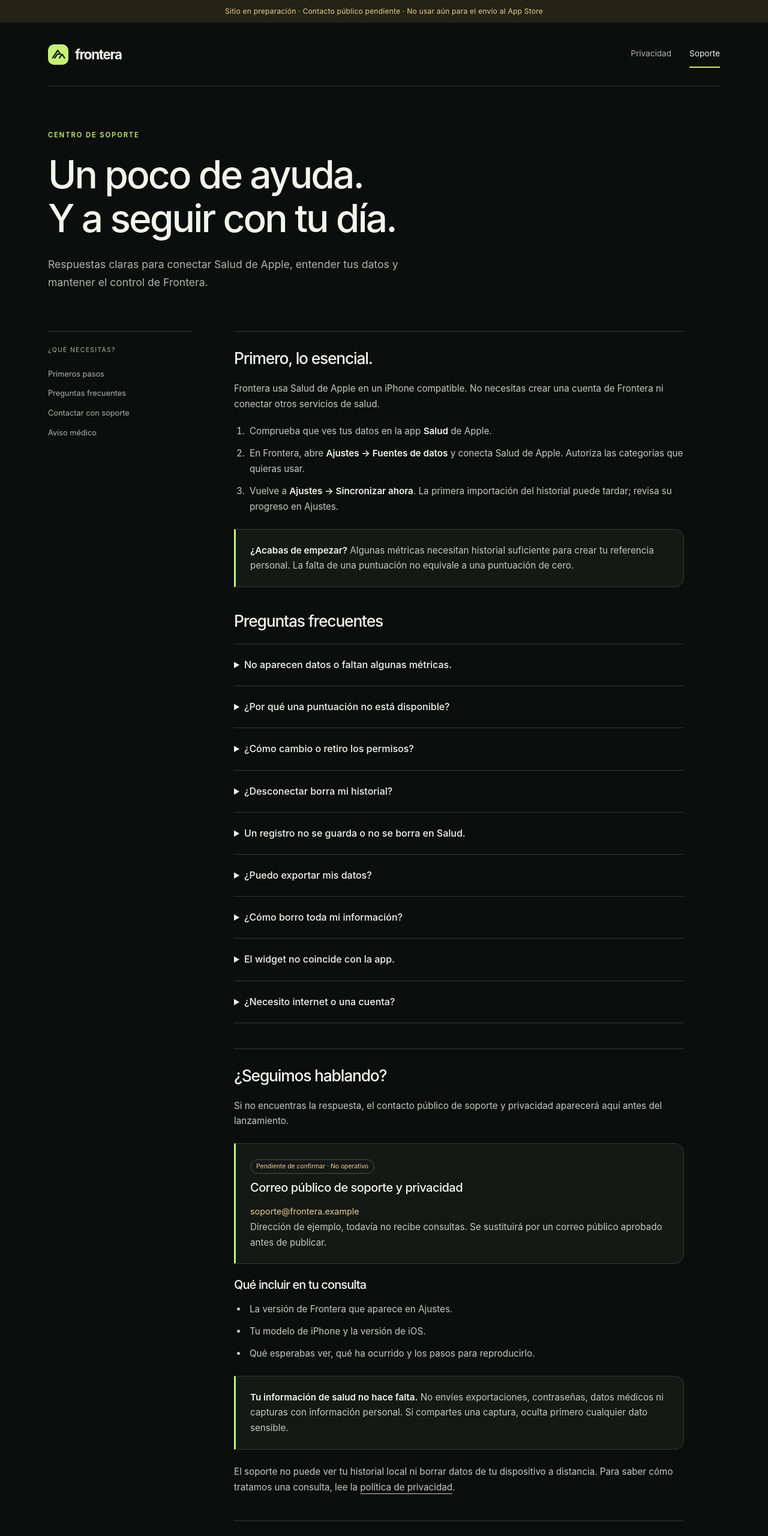
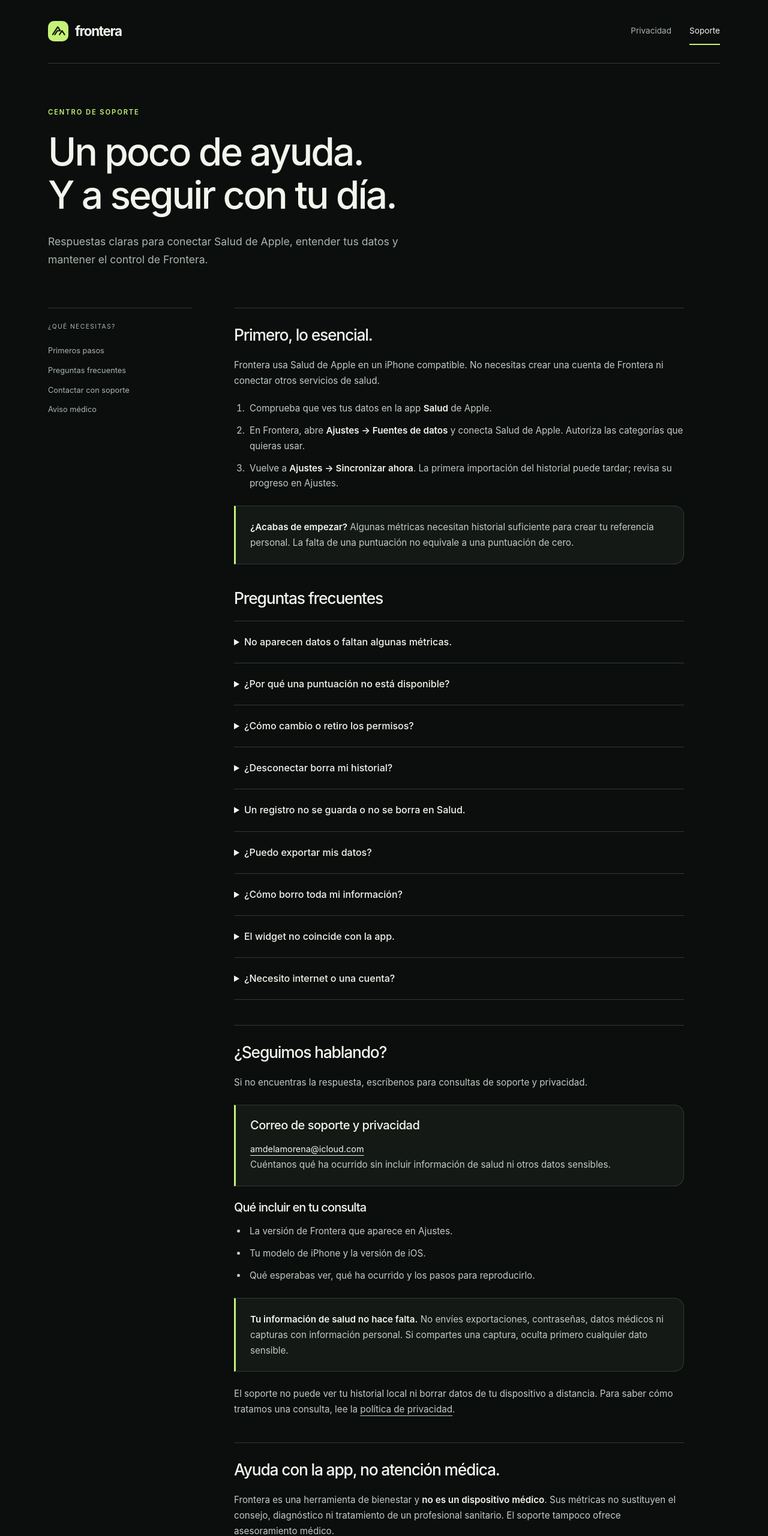
Before and after one commit to AlexProGraphics/frontera-web, a plain HTML site: page website/support/index.html in a window 1280 px wide. Shown: the top 2561 px of the page at 60% size. Drawn offline with Linux system fonts and the light colour scheme.

Commit message:
Publish approved public support email and remove preparation notices
Co-Authored-By: Alejandro Muñoz <amdelamorena@gmail.com>

```diff
--- a/website/assets/styles.css
+++ b/website/assets/styles.css
@@ -22,7 +22,6 @@ a:focus-visible, summary:focus-visible { outline: 3px solid var(--accent); outli
 .wrap { width: min(1120px, calc(100% - 64px)); margin-inline: auto; }
 .skip { position: absolute; top: -100px; left: 24px; z-index: 5; padding: 10px 20px; background: var(--accent); color: var(--canvas); }
 .skip:focus { top: 12px; }
-.review-banner { margin: 0; padding: 9px 24px; text-align: center; background: #252315; color: var(--warning); font-size: .75rem; letter-spacing: .02em; }
 .site-header { display: flex; align-items: center; justify-content: space-between; gap: 24px; min-height: 106px; border-bottom: 1px solid var(--line); }
 .brand { display: inline-flex; align-items: center; gap: 11px; font-size: 1.4rem; font-weight: 650; letter-spacing: -.06em; text-decoration: none; }
 .brand img { width: 34px; height: 34px; }
@@ -85,8 +84,7 @@ p { margin-bottom: 20px; }
 .callout { background: var(--surface); border: 1px solid var(--line); border-left: 3px solid var(--accent); border-radius: 0 16px 16px 0; padding: 22px 24px; margin-block: 24px; }
 .callout p:last-child { margin: 0; }
 .callout h3 { letter-spacing: -.025em; }
-.placeholder { display: inline-block; color: var(--warning); overflow-wrap: anywhere; font-size: .9rem; }
-.tag { display: inline-block; border: 1px solid #5a5034; border-radius: 100px; padding: 2px 9px; color: var(--warning); font-size: .65rem; margin-bottom: 12px; }
+.contact-email { display: inline-block; overflow-wrap: anywhere; font-size: .9rem; }
 .faq { border-bottom: 1px solid var(--line); }
 details { border-top: 1px solid var(--line); padding-block: 21px; }
 summary { cursor: pointer; font-size: 1rem; font-weight: 500; padding-right: 12px; }
@@ -102,7 +100,6 @@ details p, details ol { margin-top: 18px; margin-bottom: 0; }
 }
 @media (max-width: 600px) {
   .wrap { width: calc(100% - 40px); }
-  .review-banner { padding-inline: 18px; font-size: .65rem; }
   .site-header { min-height: 90px; gap: 16px; }
   .brand { font-size: 1.2rem; gap: 8px; }
   .brand img { width: 29px; height: 29px; }
--- a/website/support/index.html
+++ b/website/support/index.html
@@ -11,7 +11,6 @@
 </head>
 <body>
   <a class="skip" href="#contenido">Saltar al contenido</a>
-  <p class="review-banner" data-release-blocker>Sitio en preparación · Contacto público pendiente · No usar aún para el envío al App Store</p>
   <header class="site-header wrap"><a class="brand" href="../" aria-label="Frontera, inicio"><img src="../assets/frontera.svg" alt="" width="34" height="34">frontera</a><nav aria-label="Principal"><a href="../privacy/">Privacidad</a><a href="./" aria-current="page">Soporte</a></nav></header>
   <main id="contenido" class="wrap">
     <div class="page-intro"><p class="eyebrow">Centro de soporte</p><h1>Un poco de ayuda.<br>Y a seguir con tu día.</h1><p class="lede">Respuestas claras para conectar Salud de Apple, entender tus datos y mantener el control de Frontera.</p></div>
@@ -30,7 +29,7 @@
           <details><summary>El widget no coincide con la app.</summary><p>Abre Frontera, sincroniza y dale tiempo al sistema para actualizar el widget. El widget muestra un resumen local que puede estar desactualizado; iOS decide cuándo refrescarlo. Comprueba también que has permitido las categorías necesarias en Salud.</p></details>
           <details><summary>¿Necesito internet o una cuenta?</summary><p>No necesitas una cuenta de Frontera. El análisis y la consulta del historial guardado se realizan en el dispositivo. La llegada de nuevos datos a Salud puede depender de la sincronización de tus dispositivos y de la configuración de Apple. El sitio de soporte y el envío de un correo sí requieren conexión.</p></details>
         </section>
-        <section id="contacto"><h2>¿Seguimos hablando?</h2><p>Si no encuentras la respuesta, el contacto público de soporte y privacidad aparecerá aquí antes del lanzamiento.</p><div class="callout"><span class="tag">Pendiente de confirmar · No operativo</span><h3>Correo público de soporte y privacidad</h3><span class="placeholder">soporte@frontera.example</span><p>Dirección de ejemplo, todavía no recibe consultas. Se sustituirá por un correo público aprobado antes de publicar.</p></div><h3>Qué incluir en tu consulta</h3><ul><li>La versión de Frontera que aparece en Ajustes.</li><li>Tu modelo de iPhone y la versión de iOS.</li><li>Qué esperabas ver, qué ha ocurrido y los pasos para reproducirlo.</li></ul><div class="callout"><p><strong>Tu información de salud no hace falta.</strong> No envíes exportaciones, contraseñas, datos médicos ni capturas con información personal. Si compartes una captura, oculta primero cualquier dato sensible.</p></div><p>El soporte no puede ver tu historial local ni borrar datos de tu dispositivo a distancia. Para saber cómo tratamos una consulta, lee la <a href="../privacy/#compartir">política de privacidad</a>.</p></section>
+        <section id="contacto"><h2>¿Seguimos hablando?</h2><p>Si no encuentras la respuesta, escríbenos para consultas de soporte y privacidad.</p><div class="callout"><h3>Correo de soporte y privacidad</h3><a class="contact-email" href="mailto:amdelamorena@icloud.com">amdelamorena@icloud.com</a><p>Cuéntanos qué ha ocurrido sin incluir información de salud ni otros datos sensibles.</p></div><h3>Qué incluir en tu consulta</h3><ul><li>La versión de Frontera que aparece en Ajustes.</li><li>Tu modelo de iPhone y la versión de iOS.</li><li>Qué esperabas ver, qué ha ocurrido y los pasos para reproducirlo.</li></ul><div class="callout"><p><strong>Tu información de salud no hace falta.</strong> No envíes exportaciones, contraseñas, datos médicos ni capturas con información personal. Si compartes una captura, oculta primero cualquier dato sensible.</p></div><p>El soporte no puede ver tu historial local ni borrar datos de tu dispositivo a distancia. Para saber cómo tratamos una consulta, lee la <a href="../privacy/#compartir">política de privacidad</a>.</p></section>
         <section id="aviso-medico"><h2>Ayuda con la app, no atención médica.</h2><p>Frontera es una herramienta de bienestar y <strong>no es un dispositivo médico</strong>. Sus métricas no sustituyen el consejo, diagnóstico ni tratamiento de un profesional sanitario. El soporte tampoco ofrece asesoramiento médico.</p><p>Si crees que tienes una urgencia médica, contacta con los servicios de emergencia de tu zona.</p></section>
       </article>
     </div>
```
Also changed, not shown: website/index.html (+0 -1 lines), website/privacy/index.html (+3 -4 lines), 2 other files.
